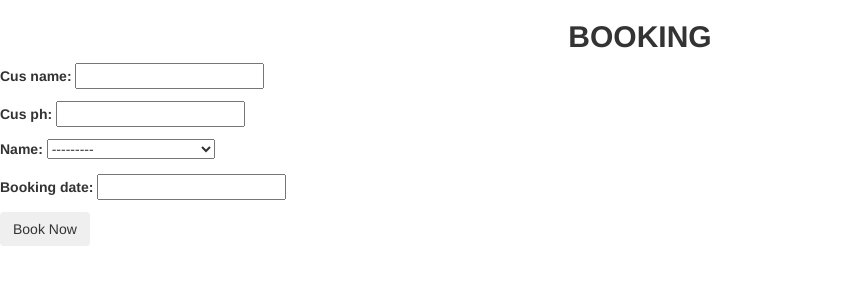
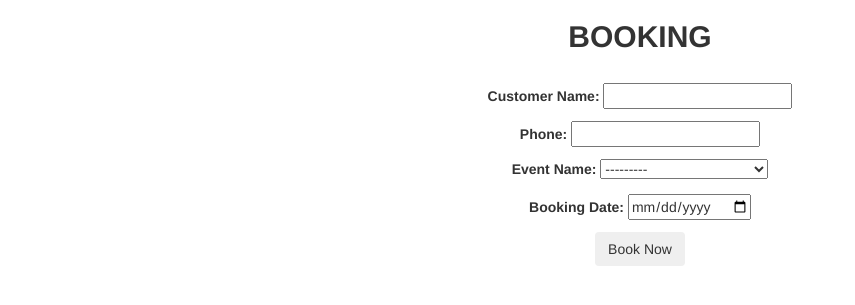
Before and after one commit to irinfigi/Event_Management, a Django app: page /booking/ in a window 1280 px wide. Shown: the part 55-360 px from the top of the page, without its empty margins (0-855 px from the left). Run offline with Django 5.2, Linux system fonts and the light colour scheme; data comes from the database, SQL or seed files in the repository; some libraries are stand-ins or nearby versions.

Commit message:
modified:   eventpr/eventapp/__pycache__/forms.cpython-312.pyc 	modified:   eventpr/eventapp/__pycache__/views.cpython-312.pyc 	modified:   eventpr/eventapp/forms.py 	modified:   eventpr/eventapp/views.py 	modified:   eventpr/template/booking.html

```diff
--- a/eventpr/eventapp/forms.py
+++ b/eventpr/eventapp/forms.py
@@ -1,6 +1,19 @@
 from django import forms
 from .models import Booking
+class DateInput(forms.DateInput):
+    input_type='date'
 class BookingForm(forms.ModelForm):
     class Meta:
         model=Booking
         fields='__all__'
+        widgets={
+            'booking_date':DateInput(),
+        }
+
+        labels={
+            'cus_name':"Customer Name:",
+            'cus_ph':"Phone:",
+            'name':"Event Name",
+            'booking_date':"Booking Date",
+
+        }
--- a/eventpr/eventapp/views.py
+++ b/eventpr/eventapp/views.py
@@ -1,4 +1,4 @@
-from django.shortcuts import render
+from django.shortcuts import render,redirect
 from .models import Event
 from .forms import BookingForm
 # Create your views here.
@@ -14,6 +14,11 @@
 def contact(request):
     return render(request,'contact.html')
 def booking(request):
+    if request.method=='POST':
+        form=BookingForm(request.POST)
+        if form.is_valid():
+            return redirect('/')
+
     form=BookingForm()
     dict_form={
         'form':form
--- a/eventpr/template/booking.html
+++ b/eventpr/template/booking.html
@@ -4,7 +4,8 @@
 {% endblock %}
 
 {%block content%}
-<h2 class="text-center"><b>BOOKING</b></h2>
+<div class="container p-3 text-center">
+<h2 class="text-center"><b>BOOKING</b></h2><br>
 <form action="" method="POST">
     {% csrf_token %}
     {{form.as_p}}
@@ -12,4 +13,5 @@
 
 <button class="btn">Book Now</button>
 </form>
+</div>
 {% endblock %}
```
